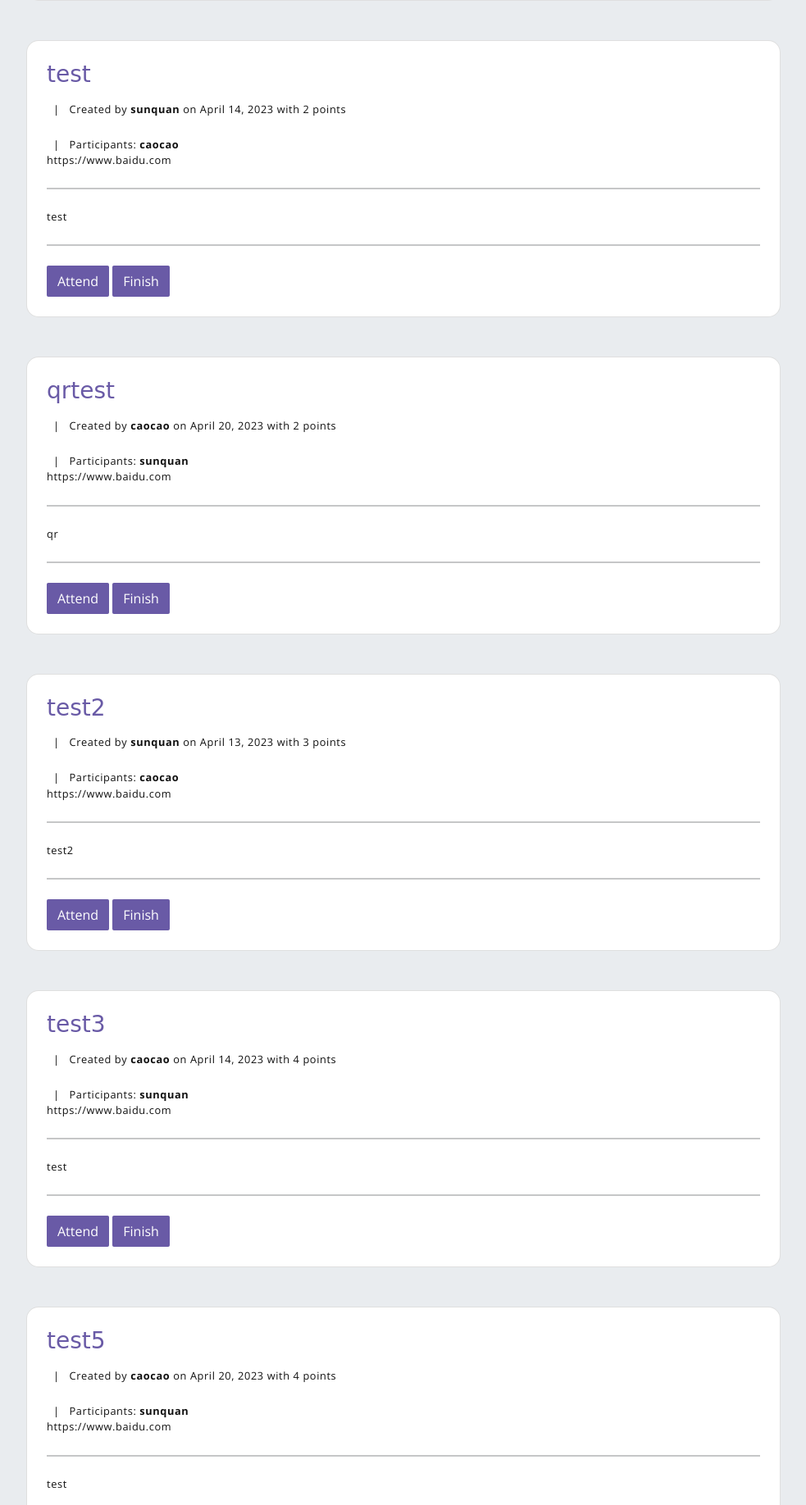
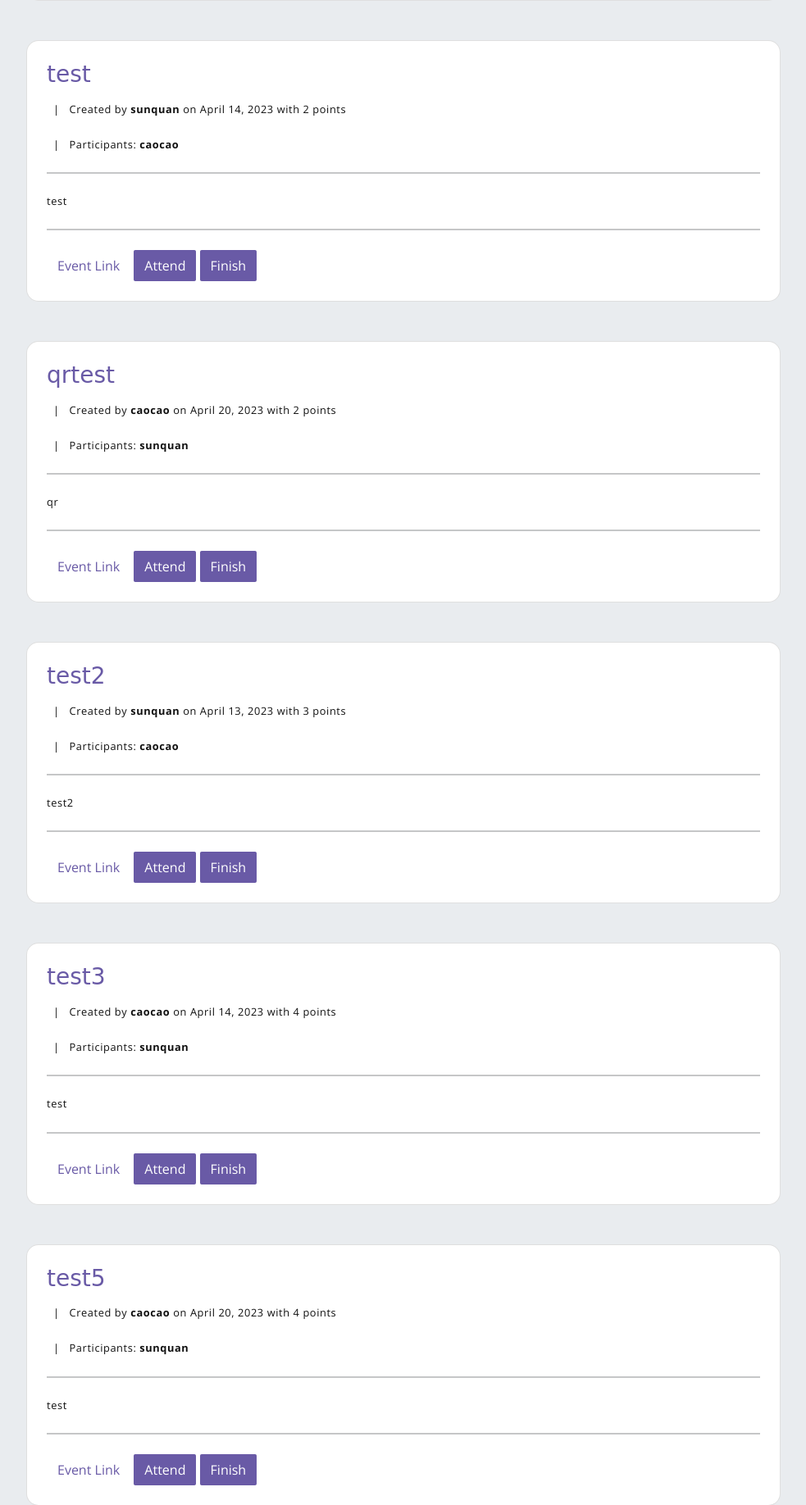
Before and after one commit to kechenkristin/Sustainability, a Django app: page /event/event_list in a window 1280 px wide. Shown: the part 199-2035 px from the top of the page at 82% size, without its empty margins (148-1131 px from the left). Run offline with Django 4.2, Linux system fonts and the light colour scheme; a user stored in the database is signed in; data comes from the database, SQL or seed files in the repository; both versions use the stored data as it was after the commit; some libraries are stand-ins or nearby versions; some web fonts are replaced.

Commit message:
finish qr code

```diff
--- a/sustainability/event/templates/event/list_event.html
+++ b/sustainability/event/templates/event/list_event.html
@@ -22,6 +22,7 @@
                             <div class="card-body p-4">
                                 <!-- add badge here -->
                                 <h3 class="mb-3">{{ obj.event_name }}</h3>
+
                                 <p class="small mb-0"><i class="far fa-star fa-lg"></i> <span class="mx-2">|</span>
                                     Created
                                     by
@@ -31,10 +32,10 @@
                                 <p class="small mb-0"><i class="far fa-star fa-lg"></i> <span class="mx-2">|</span>
                                     Participants:
                                     <strong>{{ obj.event_participant.user.username }}</strong></p>
-                                <p class="small mb-0">{{ obj.event_url }}</p>
                                 <hr class="my-4">
                                 <p class="small mb-0">{{ obj.event_description }}</p>
                                 <hr class="my-4">
+                                <a class="btn btn-link" type="button" href="{{ obj.event_url }}">Event Link</a>
                                 <a class="btn btn-primary" type="button" href="/event/{{ obj.id }}/attend">Attend</a>
                                 <a class="btn btn-primary" type="button" href="/event/{{ obj.id }}/finish">Finish</a>
 
--- a/sustainability/event/views.py
+++ b/sustainability/event/views.py
@@ -1,10 +1,13 @@
-from django.http import HttpResponse
+from datetime import date, datetime
+
 from django.shortcuts import render, redirect
 from django.contrib import messages
 from django.contrib.auth.decorators import login_required
+from qr_code.qrcode.utils import VEvent, EventTransparency
 
 from users.models import Profile
 from .forms import AddEventForm
+
 
 from .models import Event
 
@@ -68,13 +71,27 @@ def event_attend(request, eid):
 
     participant.points += event.event_points
 
-    participant.event = event
+    participant.event_id = event.id
 
     event.save()
     participant.save()
 
     messages.success(request, 'Your attend event successfully')
-    return redirect(to='event_list')
+    qr_str = "Event Submitter: " + event_submitter.username + "\n" + "Event Time: " + event.event_date.__str__() + "\n" +"Event Description: " + event.event_description + "\n"
+
+    event = VEvent(
+        uid=event_submitter.id,
+        start=datetime(2022, 8, 6, hour=8, minute=30),
+        end=datetime(2022, 8, 17, hour=12),
+        location="New-York, Statue de la Liberté",
+        geo=(40.69216097988203, -74.04460073403436),
+        categories=["PERSO", "holidays"],
+        transparency=EventTransparency.OPAQUE,
+        organizer=event.submitter.username,
+        url=event.event_url,
+        description=event.event_description
+    )
+    return render(request, 'event/event_qrcode.html', {'event': event})
 
 
 @login_required
--- a/sustainability/sustainability/settings.py
+++ b/sustainability/sustainability/settings.py
@@ -40,6 +40,7 @@ INSTALLED_APPS = [
     'users',
     'news',
     'event',
+    'qr_code',
 ]
 
 MIDDLEWARE = [
--- a/sustainability/users/models.py
+++ b/sustainability/users/models.py
@@ -10,6 +10,7 @@ class Profile(models.Model):
     avatar = models.ImageField(default='default.jpg', upload_to='profile_images')
     bio = models.TextField()
     points = models.IntegerField(default=0)
+    event_id = models.IntegerField(null=True)
 
 
     def __str__(self):
--- a/sustainability/users/templates/users/profile.html
+++ b/sustainability/users/templates/users/profile.html
@@ -70,7 +70,7 @@
                                 <div class="card mb-4 mb-md-0">
                                     <div class="card-body">
                                         <p class="mb-4">Event Attending</p>
-                                        <p class="mb-1" style="font-size: .77rem;">{{ obj.event }}</p>
+                                        <a class="mb-1" style="font-size: .77rem;" href="{{ event.event_url }}">{{ event.event_name }}</a>
                                         <div></div>
                                     </div>
                                 </div>
```
Also changed, not shown: sustainability/event/templates/event/event_qrcode.html (added, +10 -0 lines), sustainability/users/views.py (+11 -3 lines), sustainability/db.sqlite3, sustainability/event/urls.py (line endings or trailing spaces), sustainability/users/migrations/0006_profile_event_id.py (added), sustainability/users/static/imgs/header.jpg, sustainability/users/static/imgs/header1.jpg (added).
